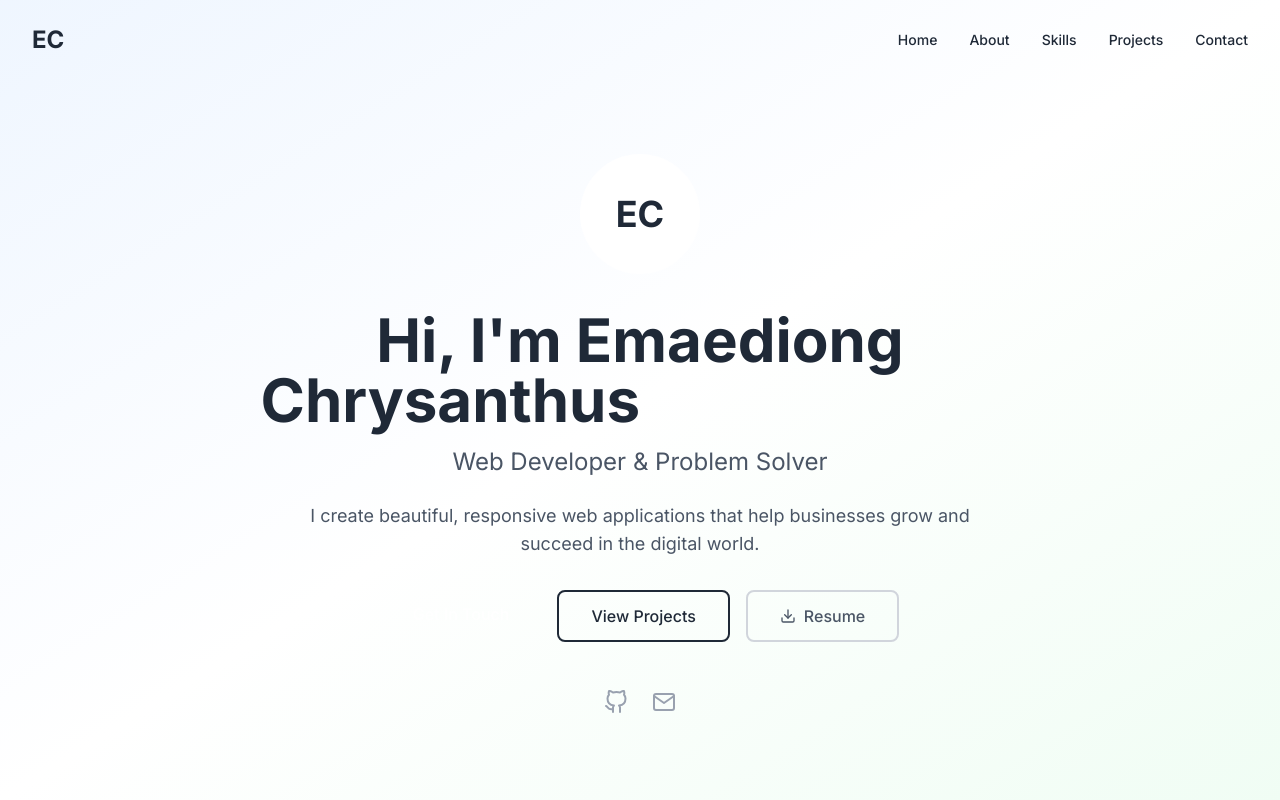
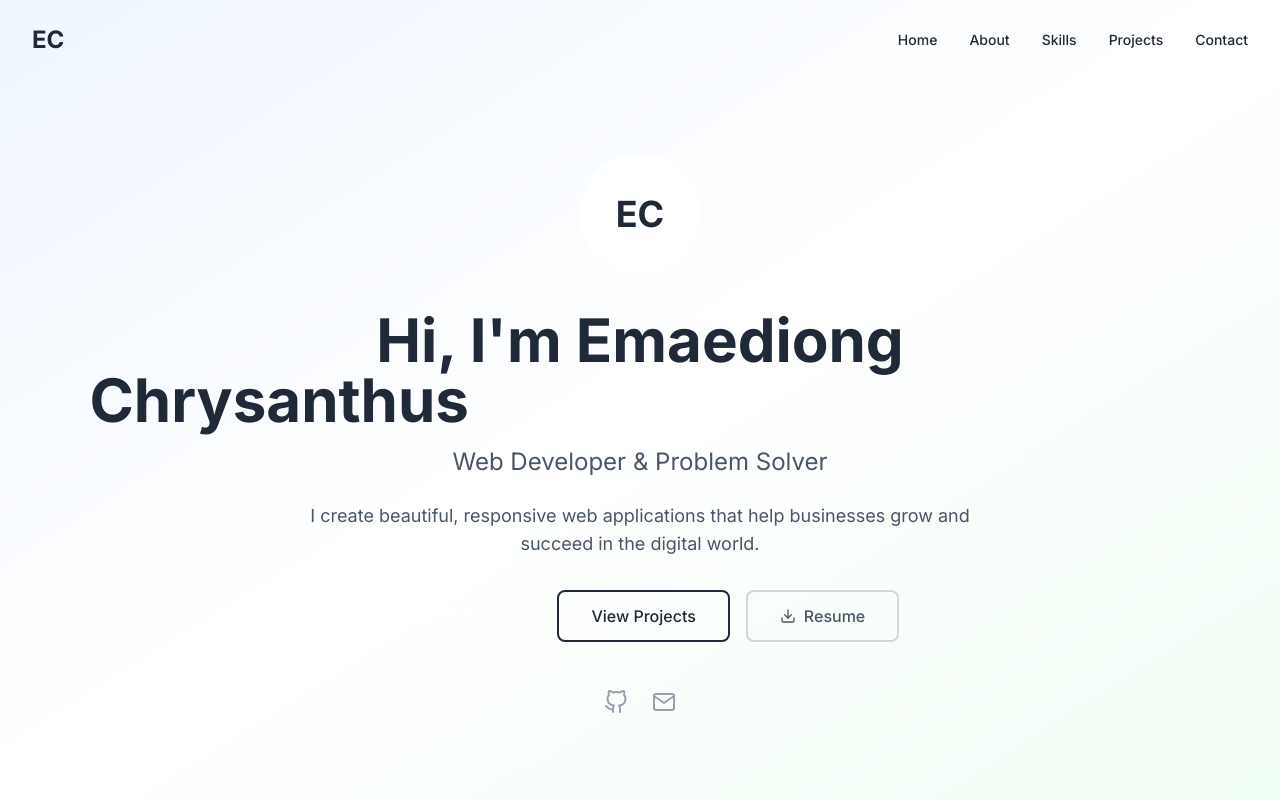
Before and after one commit to I-code-like-a-pro/portfolio, a Next.js app: page / in a window 1280 px wide. Shown: the top 800 px of the page. Built offline with nearby package versions, Linux system fonts and the light colour scheme.

Commit message:
Update page.js

```diff
--- a/app/page.js
+++ b/app/page.js
@@ -200,7 +200,7 @@ export default function Home() {
             >
               Hi, I'm {'Emaediong Chrysanthus'}
               <span className="bg-gradient-to-r from-primary to-secondary bg-clip-text text-transparent">
-                 Chrysanthus
+                 Emaediong Chrysanthus
               </span>
             </motion.h1>
 
```
